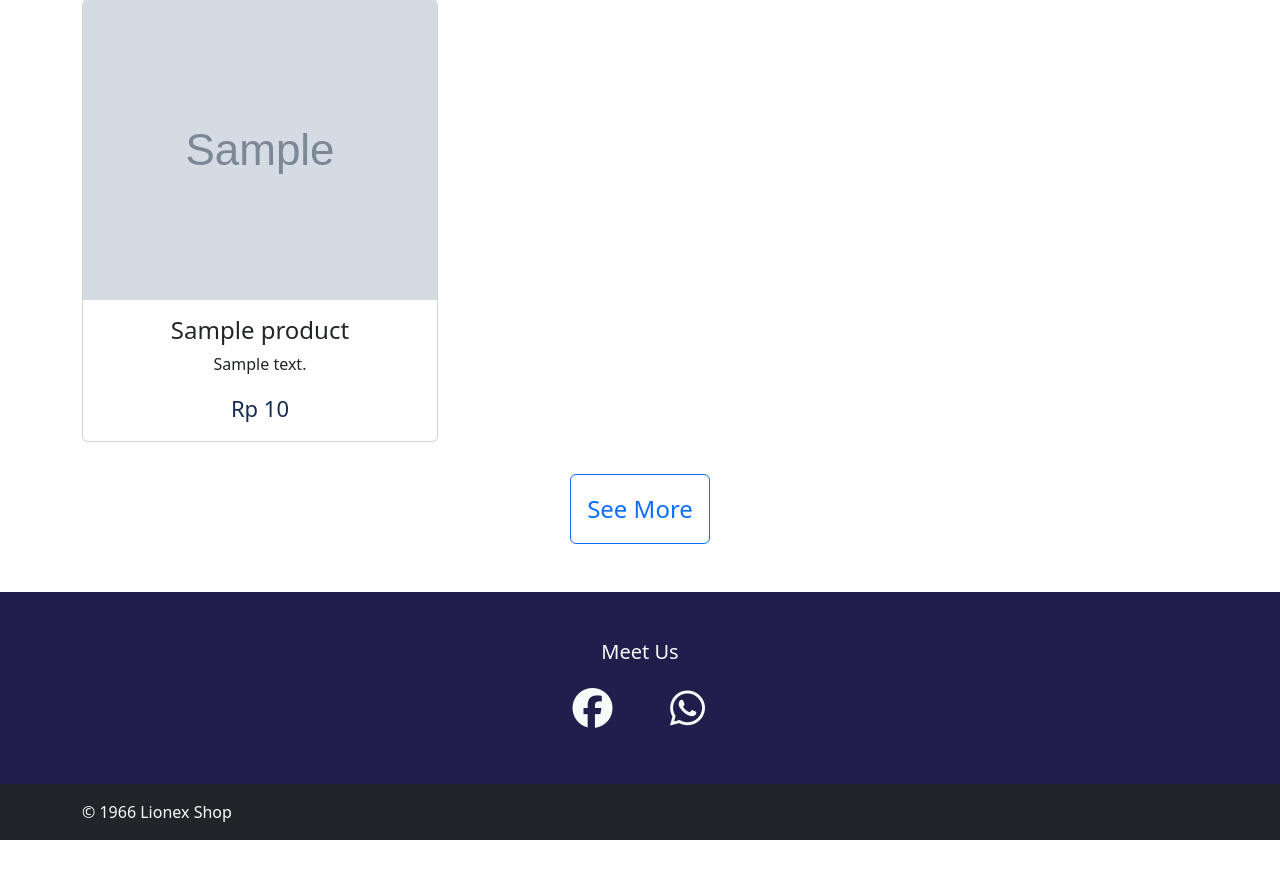
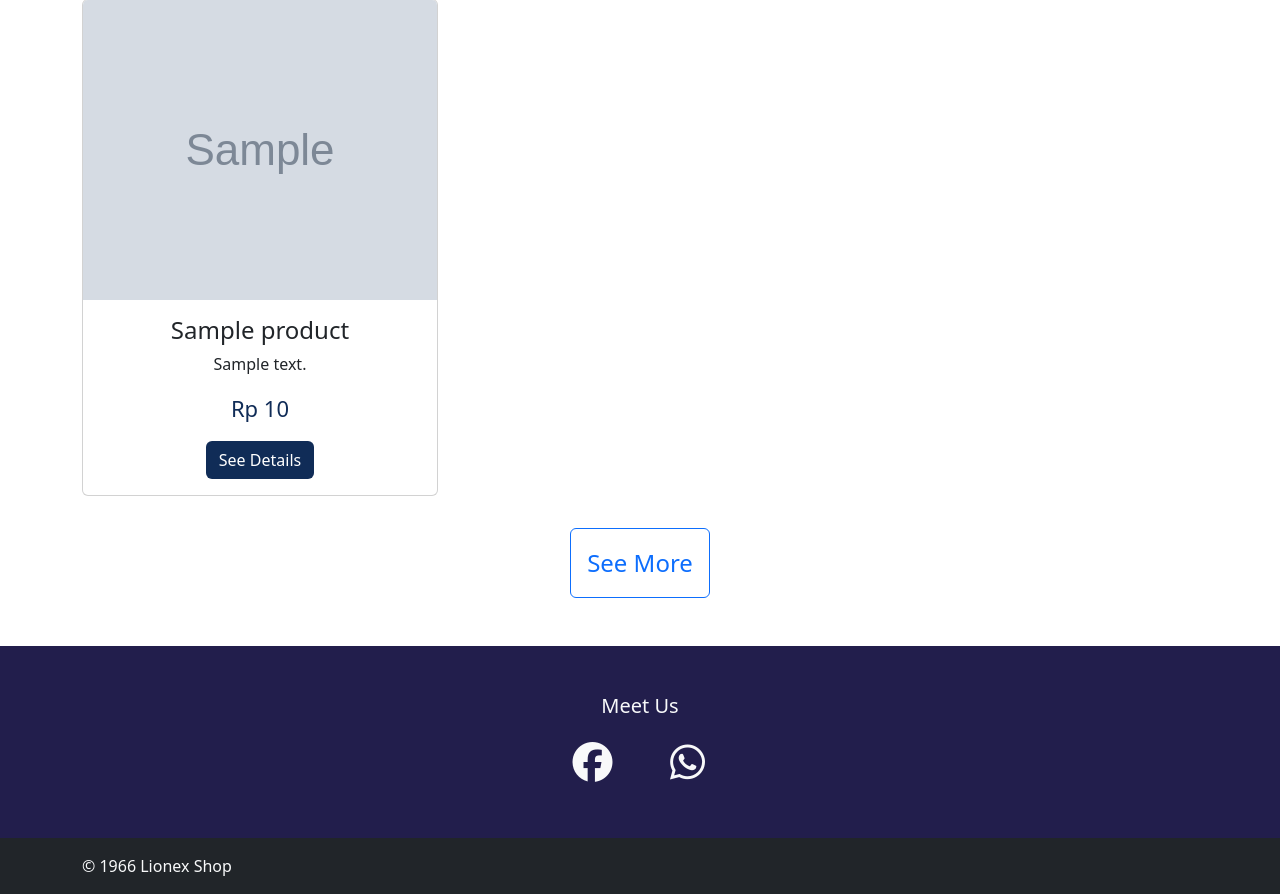
Before and after one commit to aditpmkas/OnlineShop, a PHP site: page / in a window 1280 px wide. Shown: the part 1093-1987 px from the top of the page. Before the commit the page ends 1933 px from the top, so only its background shows below. Run offline with PHP 8.4, Linux system fonts and the light colour scheme; tables that the repository leaves empty or names only in its code hold one stand-in row (values such as "Sample post"); grey boxes marked "Sample" are stand-in pictures; some libraries are stand-ins or nearby versions.

```diff
--- a/onlineshop/index.php
+++ b/onlineshop/index.php
@@ -13,6 +13,7 @@
     <link rel="stylesheet" href="bootstrap/css/bootstrap.min.css">
     <link rel="stylesheet" href="fontawesome/css/all.min.css">
     <link rel="stylesheet" href="css/style.css">
+    <link rel="icon" type="onlineshop-icon" href="icon.png">
 </head>
 <body>
     <?php require "navbar.php"; ?>
@@ -59,6 +60,7 @@
                                 <h4 class="card-title"><?php echo $data['name']?></h4>
                                <p class="card-text text-truncate"><?php echo $data['detail']?></p>
                              <p class="card-text text-price">Rp <?php echo $data['price']?></p>
+                             <a href="product-detail.php?name=<?php echo $data['name'];?>" class="btn color1 text-white smoke">See Details</a>
                              </div>
                          </div>
                        </div>
```
